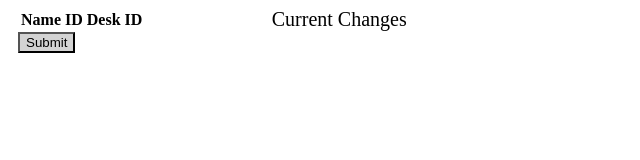
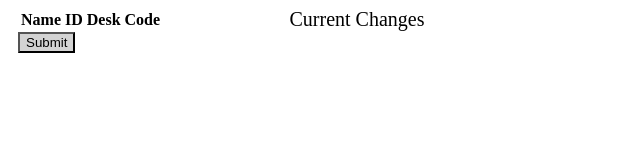
Before and after one commit to 2000jester/node-desk, a website: page front-end/index.html in a window 1280 px wide. Shown: the full height of the page, 0-640 px from the left. Drawn offline with nearby package versions, Linux system fonts and the light colour scheme; no server answers.

Commit message:
generic push

```diff
--- a/front-end/index.html
+++ b/front-end/index.html
@@ -63,12 +63,11 @@
                 <tr>
                     <th>Name</th>
                     <th>ID</th>
-                    <th>Desk ID</th>
+                    <th>Desk Code</th>
                 </tr>
                 <tr id="row-template">
                     <td class="name"></td>
                     <td class="id"></td>
-                    <td class="desk-id"></td>
                     <td class="for_select"></td>
                 </tr>
             </table>
```
Also changed, not shown: front-end/main.js (+0 -8 lines).
